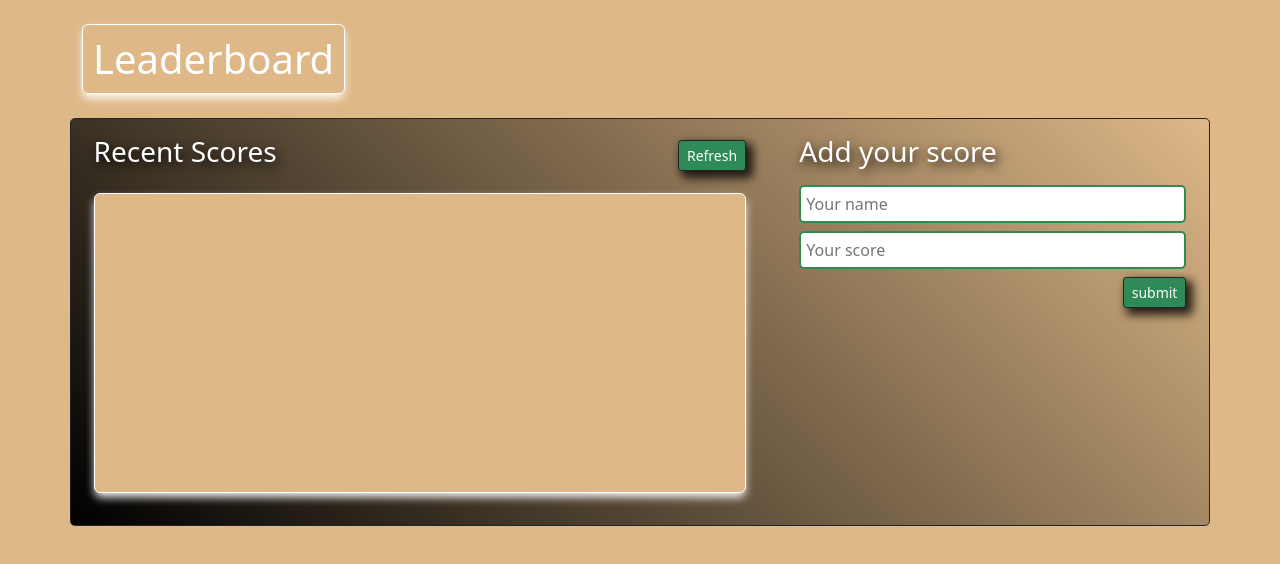
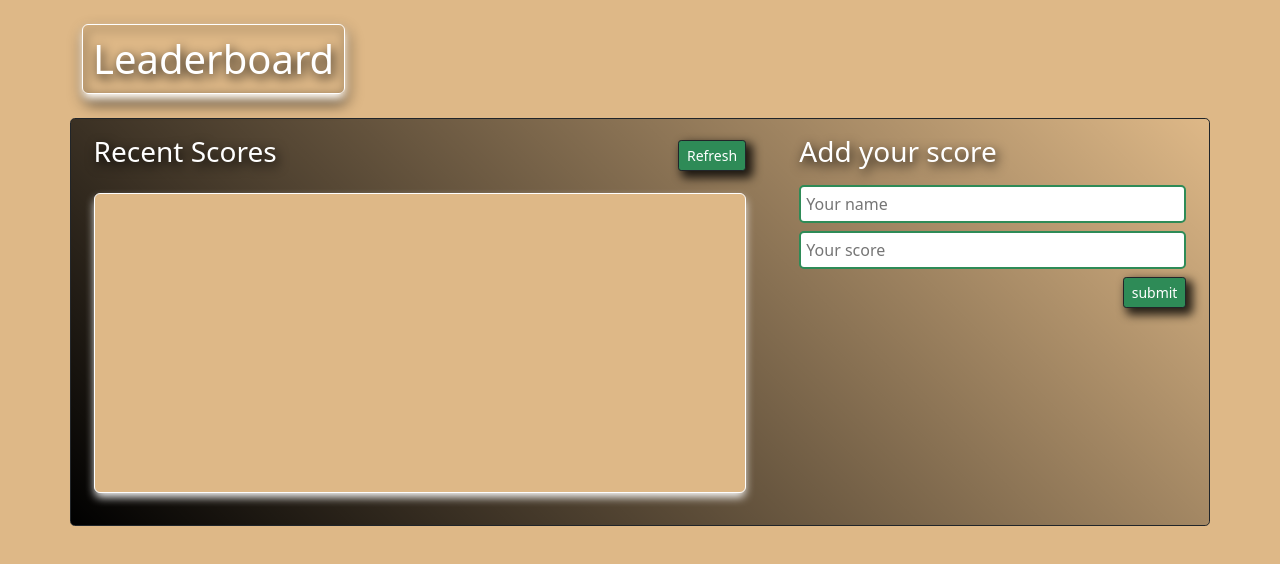
Before and after one commit to bronnie313/leaderboard, a website built with webpack: page src/index.html in a window 1280 px wide. Built offline with nearby package versions, Linux system fonts and the light colour scheme.

Commit message:
add styling to header

```diff
--- a/src/style.css
+++ b/src/style.css
@@ -13,6 +13,7 @@
   border-radius: 6px;
   background-color: initial;
   box-shadow: 0 5px 10px -1px hsla(240, 7%, 100%, 1);
+  filter: drop-shadow(2px 4px 6px black);
 }
 
 input {
@@ -57,7 +58,7 @@ li {
 }
 
 ::-webkit-scrollbar-thumb {
-  background-color: seagreen;
+  background-color: rgb(66, 70, 68);
   border-radius: 10px;
 }
 
```
